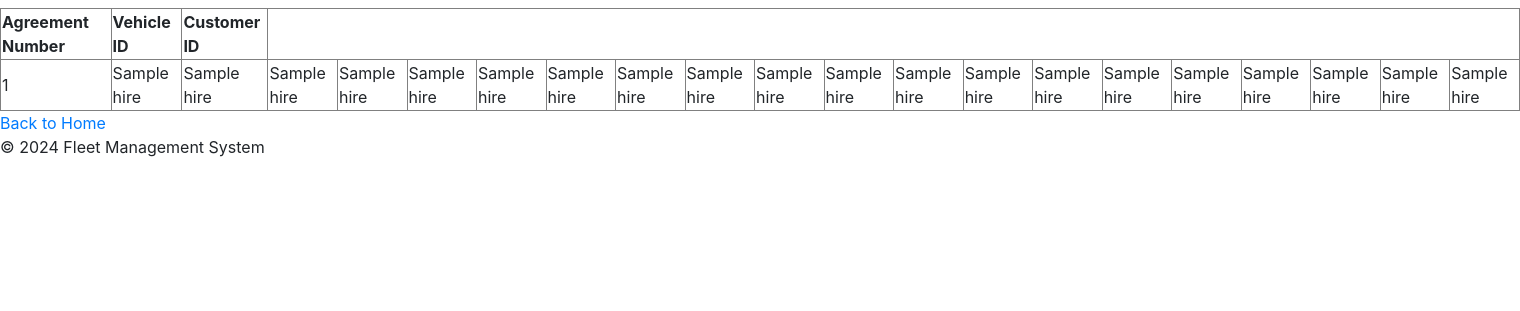
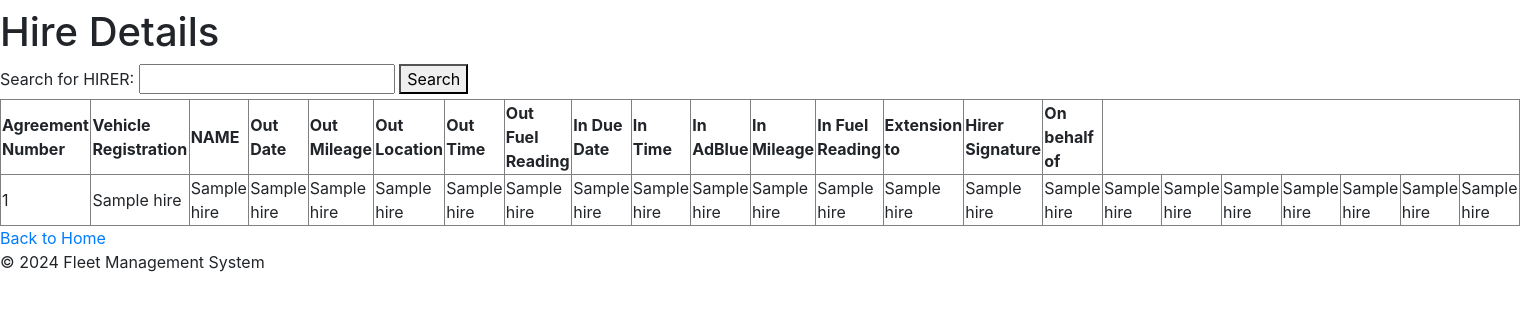
Before and after one commit to leslylopez43/fleet, a Flask app: template templates/hire.html in a window 1520 px wide. Shown: the part 48-359 px from the top of the page. Run offline with Flask 3, Linux system fonts and the light colour scheme; the template is opened without the code that fills it: most values are stand-ins (such as "Sample title", 1, 10 or a date in 2020); some libraries are stand-ins or nearby versions.

Commit message:
update the table

```diff
--- a/app.py
+++ b/app.py
@@ -67,8 +67,6 @@ def init_db():
     ''')
     conn.commit()
     conn.close()
-
-
 conn = sqlite3.connect('your_database.db')
 cursor = conn.cursor()
 def create_tables():
--- a/templates/add_hire.html
+++ b/templates/add_hire.html
@@ -47,3 +47,8 @@
     <button type="submit">Add Hire</button>
 </form>
 {% endblock %}
+
+Vehicle
+name
+date
+mileage
--- a/templates/hire.html
+++ b/templates/hire.html
@@ -3,16 +3,34 @@
 {% block title %} Hire Details {% endblock %}
 
 {% block content %}
-
+<h1>Hire Details</h1>
+<form action="{{ url_for('hire') }}" method="POST">
+    <label for="search">Search for HIRER:</label>
+    <input type="text" name="search" id="search">
+    <button type="submit">Search</button>
+</form>
     <table border="1">
         <thead>
             <tr>
                 <th>Agreement Number</th>
-                <th>Vehicle ID</th>
-                <th>Customer ID</th>
-                <!-- Add more table headers for other hire details -->
+                <th>Vehicle Registration</th>
+                <th>NAME</th>
+                <th>Out Date</th>
+                <th>Out Mileage</th>
+                <th>Out Location</th>
+                <th>Out Time</th>
+                <th>Out Fuel Reading</th>
+                <th>In Due Date</th>
+                <th>In Time</th>
+                <th>In AdBlue</th>
+                <th>In Mileage</th>
+                <th>In Fuel Reading</th>
+                <th>Extension to</th>
+                <th>Hirer Signature</th>
+                <th>On behalf of</th>
             </tr>
         </thead>
+
         <tbody>
             {% for hire in hires %}
             <tr>
@@ -37,6 +55,8 @@
                 <td>{{ hire[18] }}</td>
                 <td>{{ hire[19] }}</td>
                 <td>{{ hire[20] }}</td>
+                <td>{{ hire[21] }}</td>
+                <td>{{ hire[22] }}</td>
                  <!-- Assuming the third column is customer_id -->
                 <!-- Add more table cells for other hire details -->
             </tr>
```
Also changed, not shown: templates/vehicle.html (+7 -8 lines), database.db.
